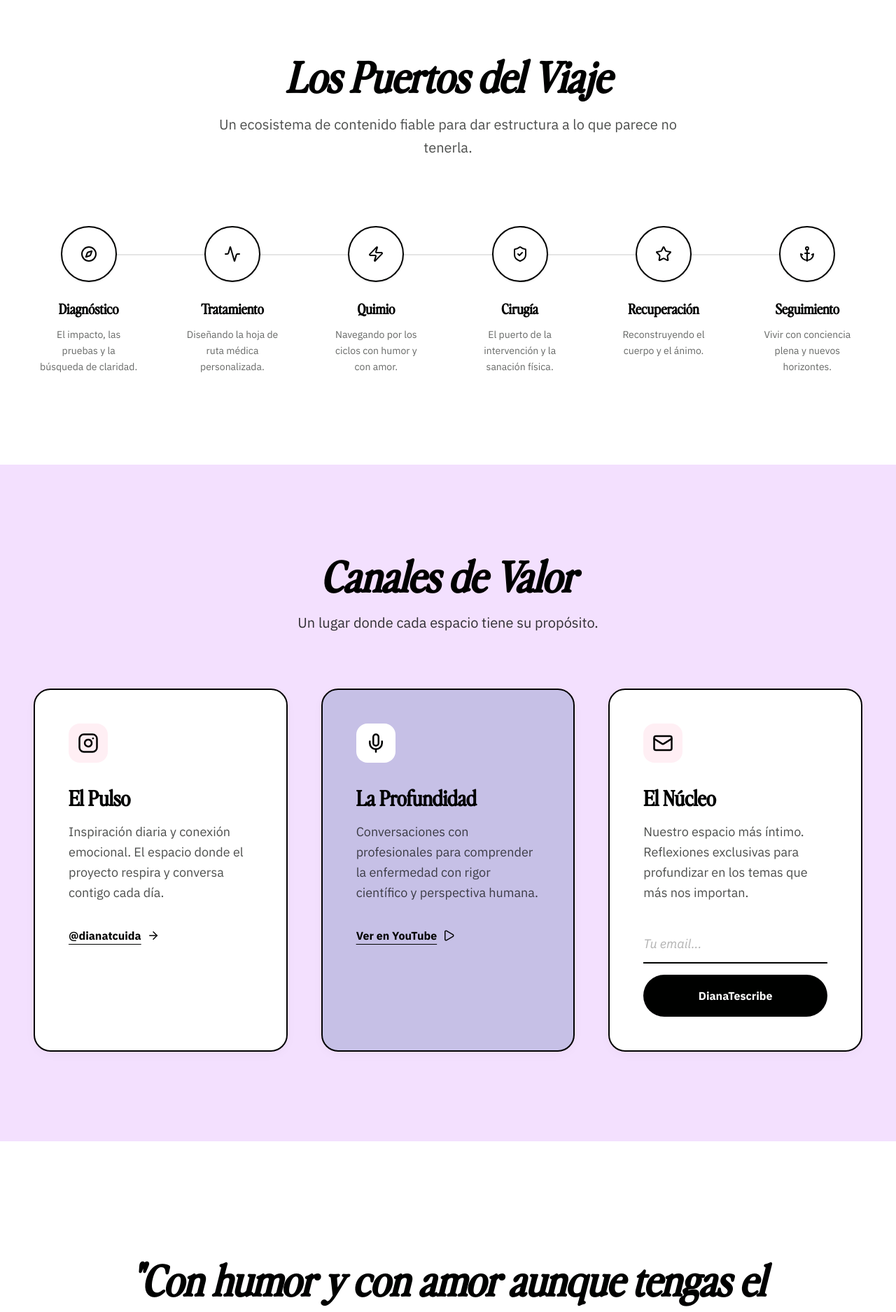
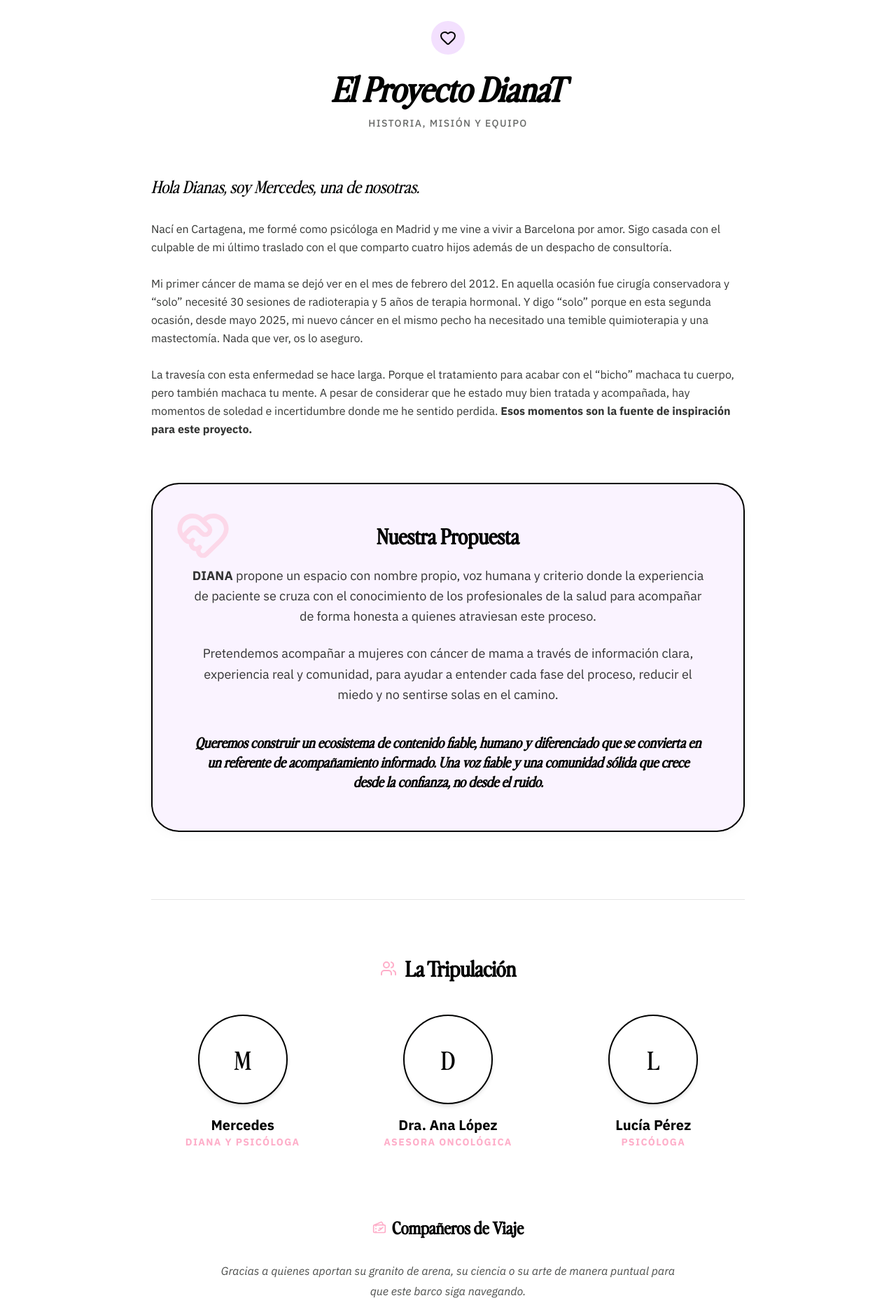
Before and after one commit to 13djune/DianaT, a React (Vite) app: page / in a window 1280 px wide. Shown: the part 880-2755 px from the top of the page at 70% size. Built offline with nearby package versions, Linux system fonts and the light colour scheme; a web font is replaced by a local one.

Commit message:
About y Ocultamos DianaTinforma

```diff
--- /dev/null
+++ b/src/components/AboutProject.tsx
@@ -0,0 +1,137 @@
+import React from 'react';
+import { Heart, Users,  TicketsPlane, HeartHandshake } from 'lucide-react';
+
+const AboutProject: React.FC = () => {
+  // 1. LA TRIPULACIÓN (FIJOS)
+  // He actualizado a Mercedes como fundadora basándome en el texto.
+  const coreTeam = [
+    { name: "Mercedes", role: "Diana y Psicóloga", image: null },
+    { name: "Dra. Ana López", role: "Asesora Oncológica", image: null },
+    { name: "Lucía Pérez", role: "Psicóloga", image: null },
+  ];
+
+  // 2. COLABORADORES (ESPORÁDICOS)
+  const collaborators = [
+    { name: "Asociación Caminar", url: "https://www.asociacioncaminar.org" },
+    { name: "Centro de Yoga", url: "https://instagram.com/yogalotus" },
+    { name: "Pedro - Fotógrafo", url: "https://pedrofoto.com" },
+    { name: "Elena - Nutrición", url: "https://elenanutri.com" },
+    { name: "Sofía - Diseño", url: "https://behance.net/sofia" },
+    { name: "Dra. Ruiz", url: "https://linkedin.com/in/draruiz" },
+  ];
+
+  return (
+    <section id="proyecto" className="py-32 bg-white relative overflow-hidden">
+      <div className="max-w-4xl mx-auto px-6 relative z-10">
+
+        {/* CABECERA */}
+        <div className="text-center mb-16">
+          <div className="inline-flex items-center justify-center p-3 bg-soft-lilac rounded-full mb-6">
+            <Heart className="text-brand-black" size={24} />
+          </div>
+          <h2 className="text-5xl font-serif font-bold mb-4 text-brand-black italic">El Proyecto DianaT</h2>
+          <p className="text-brand-black/60 font-medium uppercase tracking-widest text-sm">Historia, Misión y Equipo</p>
+        </div>
+
+        {/* PARTE 1: CARTA DE MERCEDES (Historia Personal) */}
+        <div className="prose prose-lg mx-auto text-brand-black/80 font-sans leading-relaxed mb-16">
+          <p className="text-2xl font-serif italic text-brand-black mb-8">
+            Hola Dianas, soy Mercedes, una de nosotras.
+          </p>
+
+          <p>
+            Nací en Cartagena, me formé como psicóloga en Madrid y me vine a vivir a Barcelona por amor.
+            Sigo casada con el culpable de mi último traslado con el que comparto cuatro hijos además de un despacho de consultoría.
+          </p>
+          <br></br>
+          <p>
+            Mi primer cáncer de mama se dejó ver en el mes de febrero del 2012. En aquella ocasión fue cirugía conservadora
+            y “solo” necesité 30 sesiones de radioterapia y 5 años de terapia hormonal. Y digo “solo” porque en esta
+            segunda ocasión, desde mayo 2025, mi nuevo cáncer en el mismo pecho ha necesitado una temible quimioterapia
+            y una mastectomía. Nada que ver, os lo aseguro.
+          </p>
+          <br></br>
+
+          <p>
+            La travesía con esta enfermedad se hace larga. Porque el tratamiento para acabar con el “bicho” machaca tu cuerpo,
+            pero también machaca tu mente. A pesar de considerar que he estado muy bien tratada y acompañada, hay momentos de
+            soledad e incertidumbre donde me he sentido perdida. <strong>Esos momentos son la fuente de inspiración para este proyecto.</strong>
+          </p>
+
+        </div>
+
+        {/* PARTE 2: LA MISIÓN */}
+        <div className="bg-soft-lilac/40 p-10 md:p-14 rounded-[40px] manual-border editorial-shadow mb-24 relative overflow-hidden">
+          <HeartHandshake className="absolute top-8 left-8 text-primary/40 transform -scale-x-100" size={80} />
+          <div className="relative z-10 text-center space-y-6">
+            <h3 className="text-3xl font-serif font-bold text-brand-black mb-6">Nuestra Propuesta</h3>
+            <p className="text-lg text-brand-black/80 leading-relaxed">
+              <strong>DIANA</strong> propone un espacio con nombre propio, voz humana y criterio donde la experiencia de paciente se cruza
+              con el conocimiento de los profesionales de la salud para acompañar de forma honesta a quienes atraviesan este proceso.
+            </p>
+            <p className="text-lg text-brand-black/80 leading-relaxed">
+              Pretendemos acompañar a mujeres con cáncer de mama a través de información clara, experiencia real y comunidad,
+              para ayudar a entender cada fase del proceso, reducir el miedo y no sentirse solas en el camino.
+            </p>
+            <p className="text-xl font-bold text-brand-black font-serif italic pt-4">
+              Queremos construir un ecosistema de contenido fiable, humano y diferenciado que se convierta en un referente
+              de acompañamiento informado. Una voz fiable y una comunidad sólida que crece desde la confianza, no desde el ruido.
+            </p>
+          </div>
+        </div>
+
+        {/* SEPARADOR */}
+        <div className="h-px w-full bg-brand-black/10 mb-20"></div>
+
+        {/* PARTE 3: LA TRIPULACIÓN (Equipo Fijo) */}
+        <div className="mb-24">
+          <h3 className="text-3xl font-serif font-bold text-center mb-12 flex items-center justify-center gap-3">
+            <Users className="text-primary" /> La Tripulación
+          </h3>
+
+          <div className="grid grid-cols-1 md:grid-cols-3 gap-8">
+            {coreTeam.map((member, idx) => (
+              <div key={idx} className="text-center group">
+                <div className="w-32 h-32 mx-auto bg-white rounded-full manual-border flex items-center justify-center mb-4 overflow-hidden group-hover:scale-105 transition-transform shadow-md">
+                  {member.image ? (
+                    <img src={member.image} alt={member.name} className="w-full h-full object-cover" />
+                  ) : (
+                    <span className="font-serif text-4xl text-brand-black">{member.name[0]}</span>
+                  )}
+                </div>
+                <h4 className="text-xl font-bold text-brand-black">{member.name}</h4>
+                <p className="text-primary font-bold text-sm uppercase tracking-widest">{member.role}</p>
+              </div>
+            ))}
+          </div>
+        </div>
+
+        {/* PARTE 4: COLABORADORES (Esporádicos) */}
+        <div className="text-center">
+          <h3 className="text-2xl font-serif font-bold mb-8 flex items-center justify-center gap-2">
+            <TicketsPlane className="text-primary" size={20} /> Compañeros de Viaje
+          </h3>
+          <p className="text-brand-black/70 mb-8 italic max-w-2xl mx-auto">
+            Gracias a quienes aportan su granito de arena, su ciencia o su arte de manera puntual para que este barco siga navegando.
+          </p>
+          <div className="flex flex-wrap justify-center gap-x-6 gap-y-3">
+            {collaborators.map((collab, idx) => (
+              <a
+                key={idx}
+                href={collab.url}
+                target="_blank"
+                rel="noreferrer noopener" // Seguridad para enlaces externos
+                className="text-lg font-bold text-brand-black/60 hover:text-brand-black transition-colors border-b border-transparent hover:border-primary cursor-pointer"
+              >
+                {collab.name}
+              </a>
+            ))}
+          </div>
+        </div>
+
+      </div>
+    </section>
+  );
+};
+
+export default AboutProject;
--- a/src/components/ChannelsSection.tsx
+++ b/src/components/ChannelsSection.tsx
@@ -24,9 +24,11 @@ const ChannelsSection: React.FC = () => {
             <div className="w-14 h-14 bg-white rounded-2xl flex items-center justify-center mb-8 text-brand-black"><Mic size={30}/></div>
             <h3 className="text-3xl font-serif font-bold mb-4 text-brand-black">La Profundidad</h3>
             <p className="text-lg text-brand-black/70 mb-8 leading-relaxed ">
+DianaTinforma            </p>
+            <p className="text-lg text-brand-black/70 mb-8 leading-relaxed ">
               Conversaciones con profesionales para comprender la enfermedad con rigor científico y perspectiva humana.
             </p>
-            <a href="#" target="_blank" rel="noreferrer" className="font-bold link-style inline-flex items-center gap-2 text-brand-black">Ver en YouTube <Play size={18}/></a>
+            <a href="#" target="_blank" rel="noreferrer" className="font-bold link-style inline-flex items-center gap-2 text-brand-black">Escuchar podcast<Play size={18}/></a>
           </article>
 
           <article className="bg-white p-12 rounded-editoral manual-border editorial-shadow hover:-translate-y-2 transition-transform">
--- a/src/components/Header.tsx
+++ b/src/components/Header.tsx
@@ -24,10 +24,10 @@ const Header: React.FC = () => {
 
           {/* MENÚ DE ESCRITORIO */}
           <nav className="hidden md:flex items-center space-x-12" aria-label="Menú principal">
-            {/* Usamos <a> estándar pero con la ruta inteligente */}
+            <a href={getLink("#proyecto")} className="text-brand-black font-semibold link-style cursor-pointer">El Proyecto</a>
             <a href={getLink("#travesia")} className="text-brand-black font-semibold link-style cursor-pointer">La Travesía</a>
             <a href={getLink("#canales")} className="text-brand-black font-semibold link-style cursor-pointer">Canales</a>
-            <a href={getLink("#agenda")} className="text-brand-black font-semibold link-style cursor-pointer">Agenda</a>
+            {/* <a href={getLink("#agenda")} className="text-brand-black font-semibold link-style cursor-pointer">Agenda</a> */}
             <a href={getLink("#contacto")} className="bg-brand-black text-white px-8 py-3 rounded-full font-bold hover:bg-primary hover:text-brand-black transition-all">Contacto</a>
           </nav>
 
@@ -41,9 +41,10 @@ const Header: React.FC = () => {
       {/* MENÚ MÓVIL DESPLEGABLE */}
       {isOpen && (
         <nav className="md:hidden bg-white border-b border-brand-black/10 px-6 py-10 space-y-8 flex flex-col items-center shadow-2xl animate-in slide-in-from-top-5">
+            <a href={getLink("#proyecto")} onClick={() => setIsOpen(false)} className="text-3xl font-serif font-bold text-brand-black">El Proyecto</a>
           <a href={getLink("#travesia")} onClick={() => setIsOpen(false)} className="text-3xl font-serif font-bold text-brand-black">La Travesía</a>
           <a href={getLink("#canales")} onClick={() => setIsOpen(false)} className="text-3xl font-serif font-bold text-brand-black">Canales</a>
-          <a href={getLink("#agenda")} onClick={() => setIsOpen(false)} className="text-3xl font-serif font-bold text-brand-black">Agenda</a>
+          {/* <a href={getLink("#agenda")} onClick={() => setIsOpen(false)} className="text-3xl font-serif font-bold text-brand-black">Agenda</a> */}
           <a href={getLink("#contacto")} onClick={() => setIsOpen(false)} className="w-full text-center bg-primary text-brand-black py-5 rounded-full font-bold text-xl">Contacto</a>
         </nav>
       )}
--- a/src/components/Hero.tsx
+++ b/src/components/Hero.tsx
@@ -9,7 +9,7 @@ const Hero: React.FC = () => {
           "Cuando la enfermedad te golpea y te pierdes en el viaje."
         </h1>
         <p className="text-2xl md:text-3xl text-brand-black/80 font-sans italic mb-12 max-w-3xl mx-auto leading-relaxed">
-          Te acompañamos en la travesía, aportando orden y criterio frente al caos.
+        Te acompañamos en la travesía por el cáncer de mama.
         </p>
         <div className="flex flex-col sm:flex-row justify-center gap-6">
           {/* <button className="bg-brand-black text-white px-12 py-5 rounded-full text-xl font-bold shadow-lg hover:bg-primary hover:text-brand-black transition-all active:scale-95">
--- a/src/components/TravesiaSection.tsx
+++ b/src/components/TravesiaSection.tsx
@@ -1,14 +1,12 @@
 import React from 'react';
-import { Compass, Activity, Zap, ShieldCheck, Star, Anchor } from 'lucide-react';
+import { Compass, Activity, Star, CalendarCheck } from 'lucide-react';
 
 const TravesiaSection: React.FC = () => {
   const etapas = [
     { title: "Diagnóstico", desc: "El impacto, las pruebas y la búsqueda de claridad.", icon: <Compass className="w-6 h-6" /> },
-    { title: "Tratamiento", desc: "Diseñando la hoja de ruta médica personalizada.", icon: <Activity className="w-6 h-6" /> },
-    { title: "Quimio", desc: "Navegando por los ciclos con humor y con amor.", icon: <Zap className="w-6 h-6" /> },
-    { title: "Cirugía", desc: "El puerto de la intervención y la sanación física.", icon: <ShieldCheck className="w-6 h-6" /> },
-    { title: "Recuperación", desc: "Reconstruyendo el cuerpo y el ánimo.", icon: <Star className="w-6 h-6" /> },
-    { title: "Seguimiento", desc: "Vivir con conciencia plena y nuevos horizontes.", icon: <Anchor className="w-6 h-6" /> }
+    { title: "Tratamiento", desc: "La hoja de ruta personalizada.", icon: <Activity className="w-6 h-6" /> },
+    { title: "Recuperación", desc: "Reconstruyendo el cuerpo y la mente.", icon: <Star className="w-6 h-6" /> },
+    { title: "Seguimiento", desc: "Vivir con conciencia plena y nuevos horizontes.", icon: <CalendarCheck className="w-6 h-6" /> }
   ];
 
   return (
@@ -24,7 +22,7 @@ const TravesiaSection: React.FC = () => {
         <div className="relative">
           <div className="hidden lg:block absolute top-[40px] left-[5%] right-[5%] h-0.5 bg-brand-black/10" />
 
-          <div className="grid grid-cols-1 md:grid-cols-2 lg:grid-cols-6 gap-12 relative z-10">
+          <div className="grid grid-cols-1 md:grid-cols-2 lg:grid-cols-4 gap-12 relative z-10">
             {etapas.map((etapa, idx) => (
               <div key={idx} className="flex flex-col items-center text-center group">
                 <div className="w-20 h-20 bg-white rounded-full manual-border flex items-center justify-center mb-6 group-hover:bg-primary transition-all duration-500 transform group-hover:-translate-y-2 shadow-sm text-brand-black">
--- a/src/pages/HomePage.tsx
+++ b/src/pages/HomePage.tsx
@@ -5,13 +5,14 @@ import '../index.css';
 import Header from '../components/Header';
 import Hero from '../components/Hero';
 import TravesiaSection from '../components/TravesiaSection';
-import ChannelsSection from '../components/ChannelsSection'; // Ahora solo tiene redes y cartas
+import ChannelsSection from '../components/ChannelsSection';
 import ManualQuote from '../components/ManualQuote';
 import AgendaSection from '../components/AgendaSection'; // dianaTinforma
-import MusicSection from '../components/MusicSection';   // <--- NUEVO: dianaTbaila
+import MusicSection from '../components/MusicSection';   // dianaTbaila
 import ChatExperience from '../components/ChatExperience';
 import Contact from '../components/Contact'; // dianaTescucha
 import Footer from '../components/Footer';
+import AboutProject from '../components/AboutProject'; // <--- IMPORTAR
 
 const App: React.FC = () => {
   return (
@@ -19,13 +20,14 @@ const App: React.FC = () => {
       <Header />
       <main>
         <Hero />
+        <AboutProject />
         <TravesiaSection />
         <ChannelsSection />
         <ManualQuote />
 
         {/* Bloque de Información y Recursos */}
-        <AgendaSection />
-        <MusicSection />  {/* Aquí está dianaTbaila debajo de dianaTinforma */}
+        {/* <AgendaSection />  */}
+        <MusicSection />
 
         <ChatExperience />
         <Contact />
```
Also changed, not shown: src/components/MusicSection.tsx (+12 -5 lines).
